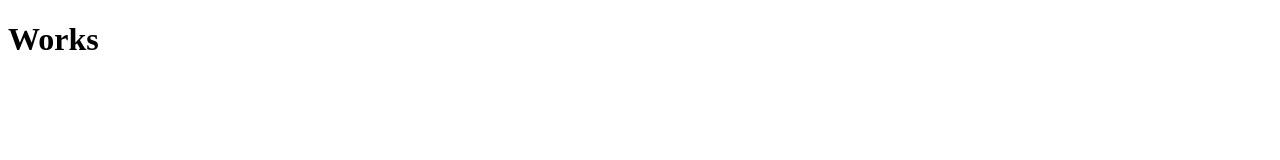
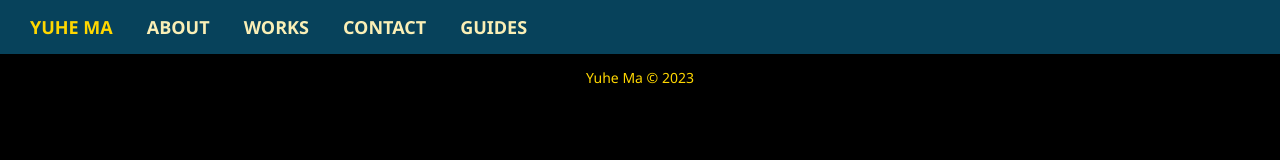
Before and after one commit to YuheMa702/index, a plain HTML site: page docs/works.html in a window 1280 px wide. Drawn offline with Linux system fonts and the light colour scheme.

Commit message:
Add navigation bar and footer to all sections, fixed color bug 'orance->orange'

```diff
--- a/docs/works.html
+++ b/docs/works.html
@@ -9,8 +9,24 @@
     <meta name="description"
     content="This is the works section of Yuhe Ma's website">
     <meta charset="UTF-8">
+    <link rel="stylesheet" type="text/css" href="./styles/common.css">
   </head>
   <body>
-    <h1>Works</h1>
+    <header>
+      <div class="navigation">
+        <nav>
+          <a id="home" color="orange" href="./index.html">Yuhe Ma</a></li>
+          <a id="about" href="./about.html">About</a>
+          <a id="works" href="./works.html">Works</a>
+          <a id="contact" href="./contact.html">Contact</a>
+          <a id="guides" href="./guides.html">Guides</a>
+        </nav>
+      </div>
+    </header>
+    <main>
+    </main>
+    <footer>
+      <p id="copyright">Yuhe Ma &copy; 2023</p>
+    </footer>
   </body>
 </html>
```
Also changed, not shown: docs/about.html (+17 -1 lines), docs/contact.html (+17 -1 lines), docs/index.html (+7 -4 lines).
